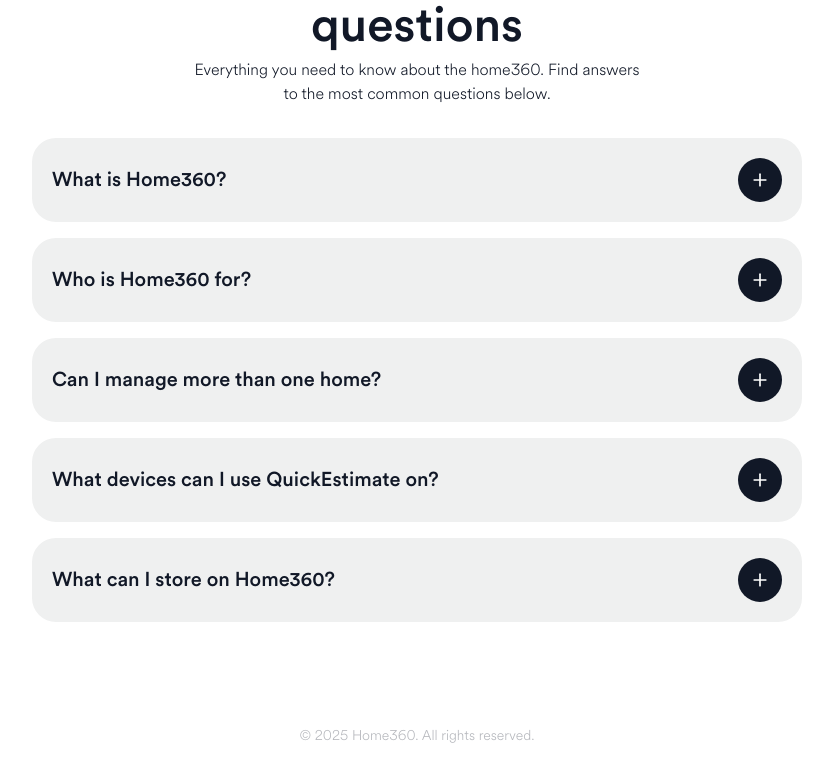
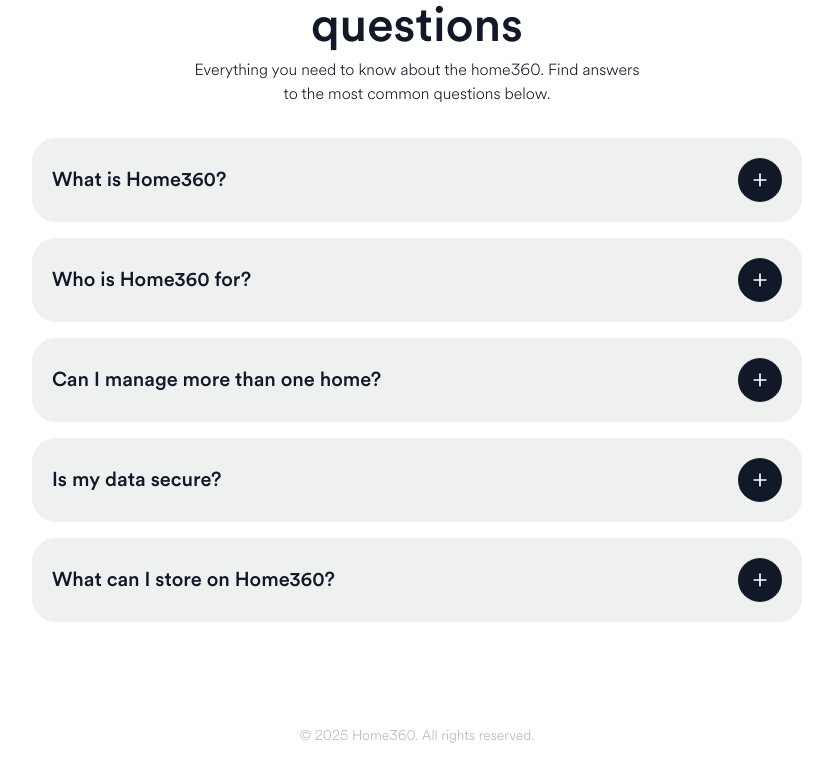
Before and after one commit to ptech2025/home-360-frontend, a Next.js app: page / in a window 1280 px wide. Shown: the part 1572-2354 px from the top of the page, without its empty margins (223-1056 px from the left). Built offline with nearby package versions, Linux system fonts and the light colour scheme; no server answers.

Commit message:
fix: faq

```diff
--- a/src/components/global/FAQs.tsx
+++ b/src/components/global/FAQs.tsx
@@ -24,7 +24,7 @@
       "Yes, you can! The ability to add and manage multiple properties is available to premium subscribers. Upgrade to a paid plan to easily organize all your homes ideal for landlords, investors, or anyone managing more than one property.",
   },
   {
-    question: "What devices can I use QuickEstimate on?",
+    question: "Is my data secure?",
     answer:
       "Absolutely. We take your privacy seriously. Home360 uses bank-level encryption, secure cloud storage, and strict privacy controls to keep your personal and property information safe at all times.",
   },
```
